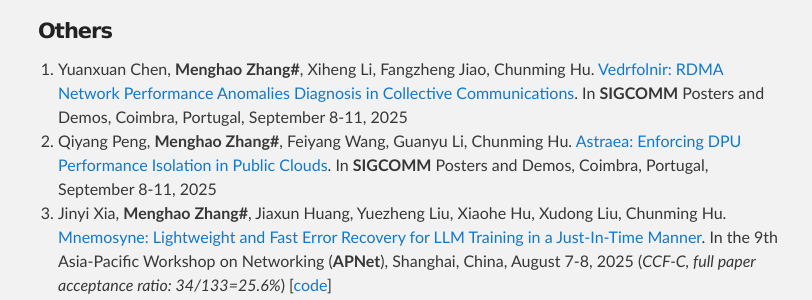
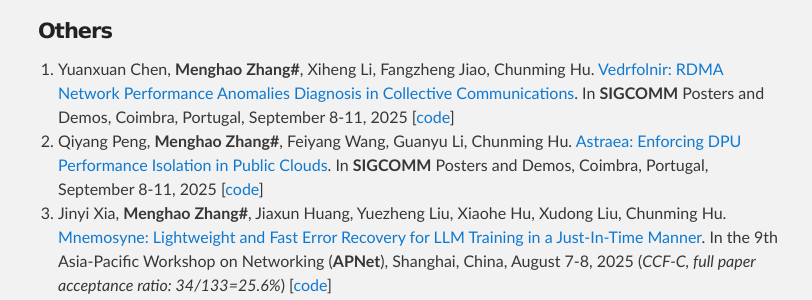
Before and after one commit to zhangmenghao/zhangmenghao.github.io, a Jekyll site: the page built from index.md, in a window 1280 px wide and 900 px high, scrolled down 3307 px. Shown: the part 177-477 px from the top of the window, without its empty margins (227-1039 px from the left). Built offline with Jekyll 4.4.1, drawn with Linux system fonts in a browser that asks for light colours.

Commit message:
Update Publications

```diff
--- a/index.md
+++ b/index.md
@@ -106,10 +106,10 @@
 #### Others
 22. Yuanxuan Chen, __Menghao Zhang#__, Xiheng Li, Fangzheng Jiao, Chunming Hu.
 [Vedrfolnir: RDMA Network Performance Anomalies Diagnosis in Collective Communications](./papers/SIGCOMM2025-Poster-Vedrfolnir.pdf).
-In **SIGCOMM** Posters and Demos, Coimbra, Portugal, September 8-11, 2025
+In **SIGCOMM** Posters and Demos, Coimbra, Portugal, September 8-11, 2025 [[code](https://github.com/Networked-System-and-Security-Group/CollectiveCommunicationDiagnosis)]
 21. Qiyang Peng, __Menghao Zhang#__, Feiyang Wang, Guanyu Li, Chunming Hu.
 [Astraea: Enforcing DPU Performance Isolation in Public Clouds](./papers/SIGCOMM2025-Poster-Astraea.pdf).
-In **SIGCOMM** Posters and Demos, Coimbra, Portugal, September 8-11, 2025
+In **SIGCOMM** Posters and Demos, Coimbra, Portugal, September 8-11, 2025 [[code](https://github.com/Networked-System-and-Security-Group/Astraea)]
 20. Jinyi Xia, __Menghao Zhang#__, Jiaxun Huang, Yuezheng Liu, Xiaohe Hu, Xudong Liu, Chunming Hu.
 [Mnemosyne: Lightweight and Fast Error Recovery for LLM Training in a Just-In-Time Manner](./papers/APNet2025-Mnemosyne.pdf).
 In the 9th Asia-Pacific Workshop on Networking (**APNet**), Shanghai, China, August 7-8, 2025 (*CCF-C, full paper acceptance ratio: 34/133=25.6%*) [[code](https://github.com/Networked-System-and-Security-Group/Mnemosyne)]
```
